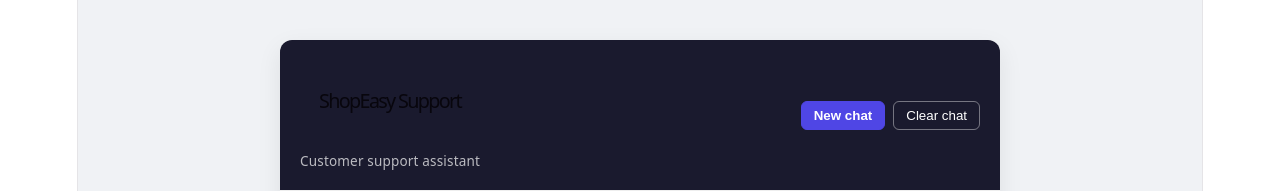
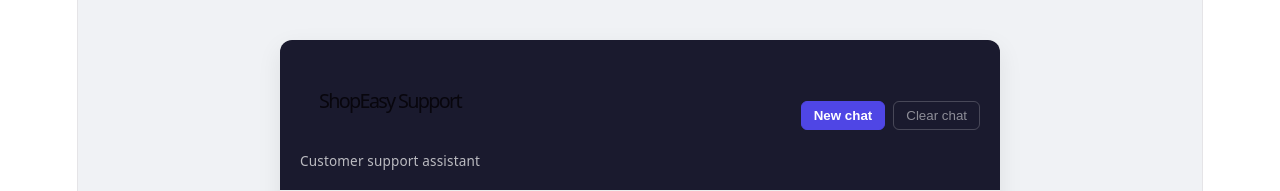
Before and after one commit to wydcull/ai-automation-integration, a React (Vite) app in the folder AI_chatbot_project/chatbot-frontend/: page / in a window 1280 px wide. Shown: the top 191 px of the page. Built offline with nearby package versions, Linux system fonts and the light colour scheme; no server answers.

Commit message:
disables Clear button when there are no messages

```diff
--- a/AI_chatbot_project/chatbot-frontend/src/components/ChatWindow.jsx
+++ b/AI_chatbot_project/chatbot-frontend/src/components/ChatWindow.jsx
@@ -16,9 +16,15 @@
           <button onClick={startNewChat} className="new-chat-btn" disabled={loading}>
             New chat
           </button>
-          <button onClick={clear} className="clear-btn" disabled={loading}>
-            Clear chat
-          </button>
+          <button
+  onClick={() => {
+    if (window.confirm('Clear this chat?')) clear();
+  }}
+  className="clear-btn"
+  disabled={loading || messages.length === 0}
+>
+  Clear chat
+</button>
         </div>
       </header>
 
```
